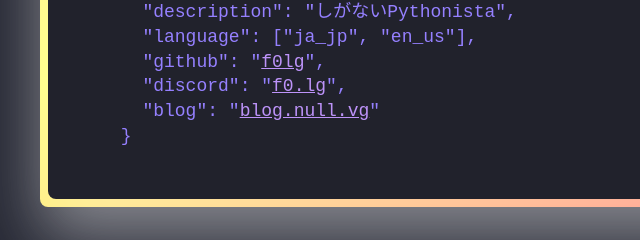
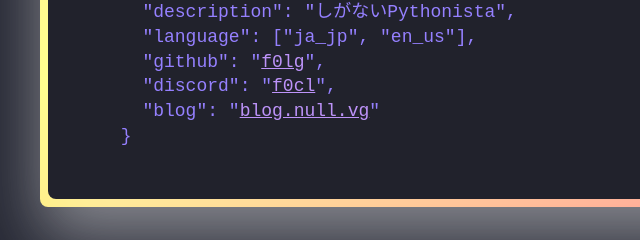
Before and after one commit to f0lg/null.vg, a plain HTML site: page index.html in a window 1280 px wide. Shown: the part 183-423 px from the top of the page, 0-640 px from the left. Drawn offline with Linux system fonts and the light colour scheme.

Commit message:
modified:   index.html

```diff
--- a/index.html
+++ b/index.html
@@ -20,7 +20,7 @@
         "description": "しがないPythonista",
         "language": ["ja_jp", "en_us"],
         "github": "<a href="https://github.com/f0lg">f0lg</a>",
-        "discord": "<a href="https://discord.com/users/1134731512705716286">f0.lg</a>",
+        "discord": "<a href="https://discord.com/users/1134731512705716286">f0cl</a>",
         "blog": "<a href="https://blog.null.vg/">blog.null.vg</a>"
       }
     </pre>
```
